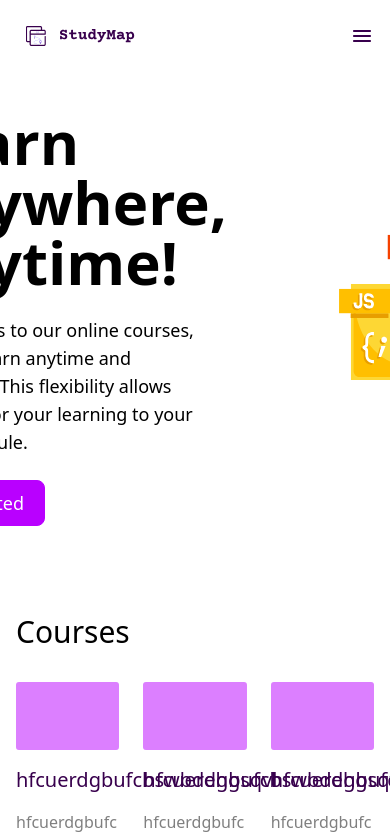
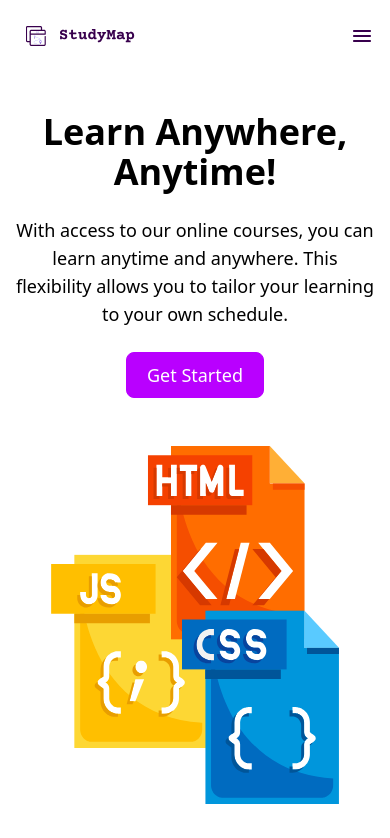
Before and after one commit to allsyalwaa/StudyMap, a React (Vite) app: page / in a window 390 px wide. Shown: the top 838 px of the page. Built offline with nearby package versions, Linux system fonts and the light colour scheme.

Commit message:
refactor: Update SecHero component layout for responsive design

```diff
--- a/src/components/section/SecHero.jsx
+++ b/src/components/section/SecHero.jsx
@@ -17,9 +17,11 @@ export default function SecHero() {
 
   return (
     <section className="container my-12">
-      <div className="grid grid-cols-5 items-center justify-center gap-36">
-        <div className="col-span-3">
-          <h1 className="text-6xl font-bold ">Learn Anywhere, Anytime!</h1>
+      <div className="grid items-center justify-center gap-12 md:grid-cols-5 md:gap-36">
+        <div className="text-center md:col-span-3 md:text-start">
+          <h1 className="text-4xl font-bold md:text-6xl ">
+            Learn Anywhere, Anytime!
+          </h1>
           <p className="mt-6 text-lg">
             With access to our online courses, you can learn anytime and
             anywhere. This flexibility allows you to tailor your learning to
@@ -32,7 +34,9 @@ export default function SecHero() {
             </Button>
           </button>
         </div>
-        <img className="col-span-2 w-full" src={ImageHero} alt="" />
+        <div className="grid justify-center md:col-span-2 md:w-full md:justify-end">
+          <img className="w-72" src={ImageHero} alt="" />
+        </div>
       </div>
 
       {isSignUpPopupOpen && <SignUp onClose={handleCloseSignUpPopup} />}
```
